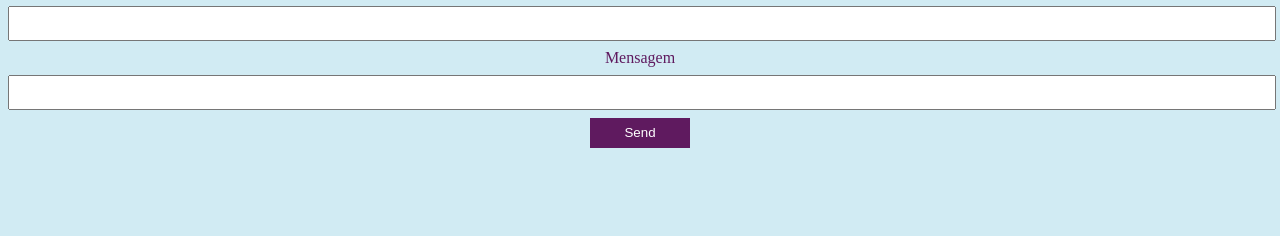
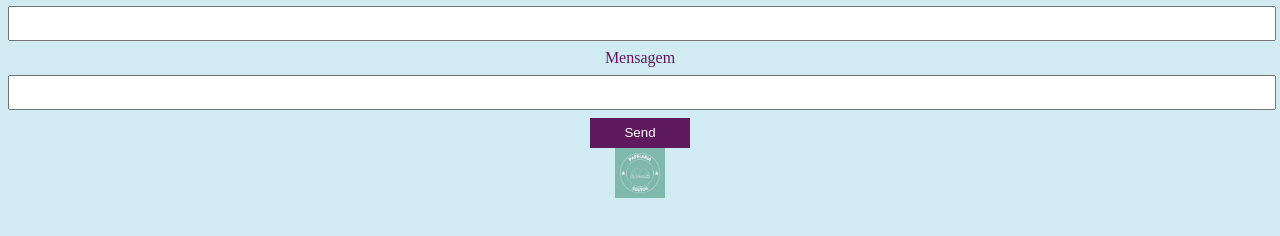
Before and after one commit to Thainasp/projeto.soutospapelaria, a plain HTML site: page soutos/easy.portifolio/contato.html in a window 1280 px wide. Shown: the part 342-578 px from the top of the page. Drawn offline with Linux system fonts and the light colour scheme.

```diff
--- a/soutos/easy.portifolio/contato.html
+++ b/soutos/easy.portifolio/contato.html
@@ -36,7 +36,11 @@
             <button type="submit">Send</button>
        </form>
 
-    </div>
+    <footer>
+        <div class="center">
+            <img src="./img/papeis_soutos.jpg";> </img>
+        </div>
+    </footer>
 
 </body>
 </html>
```
